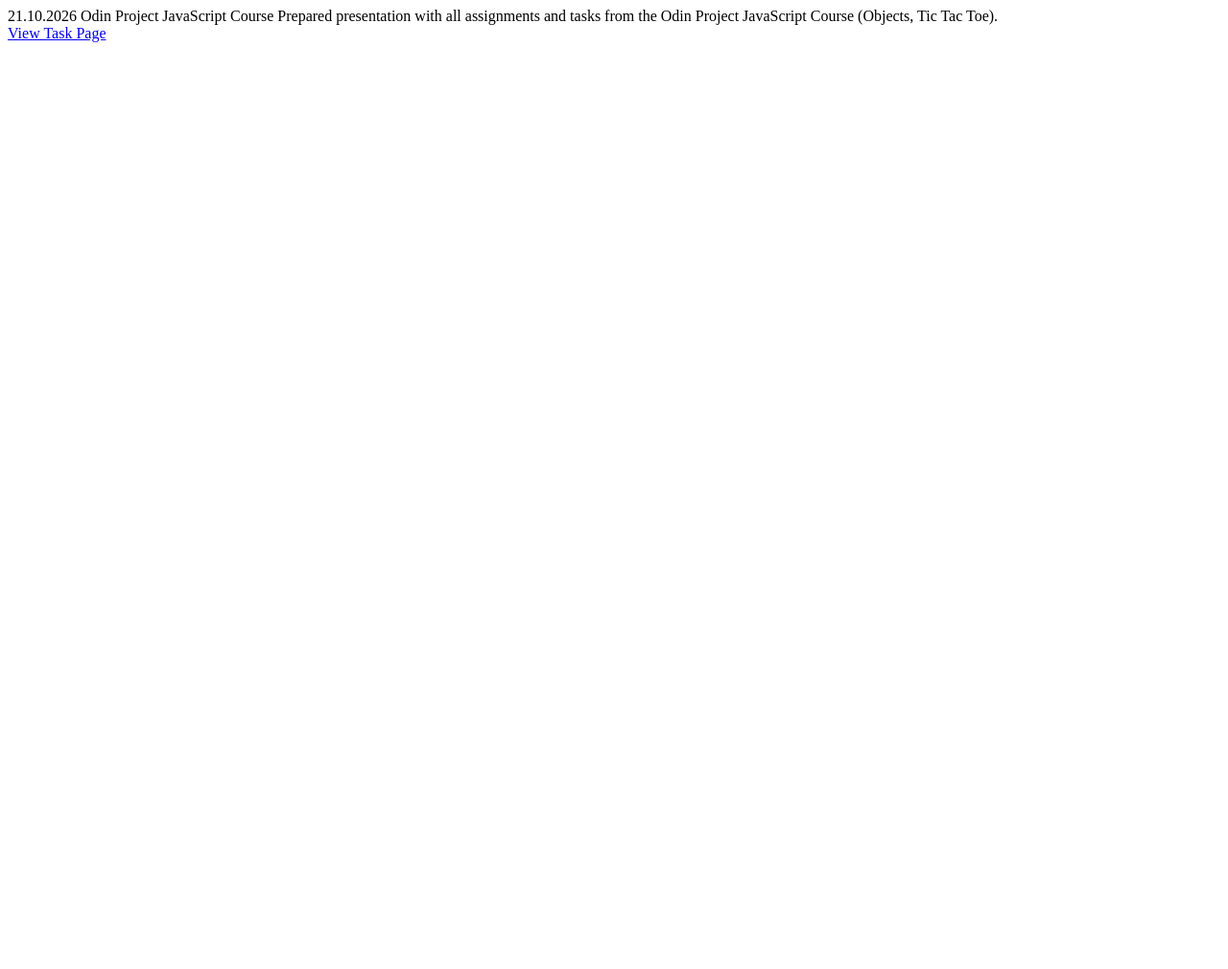
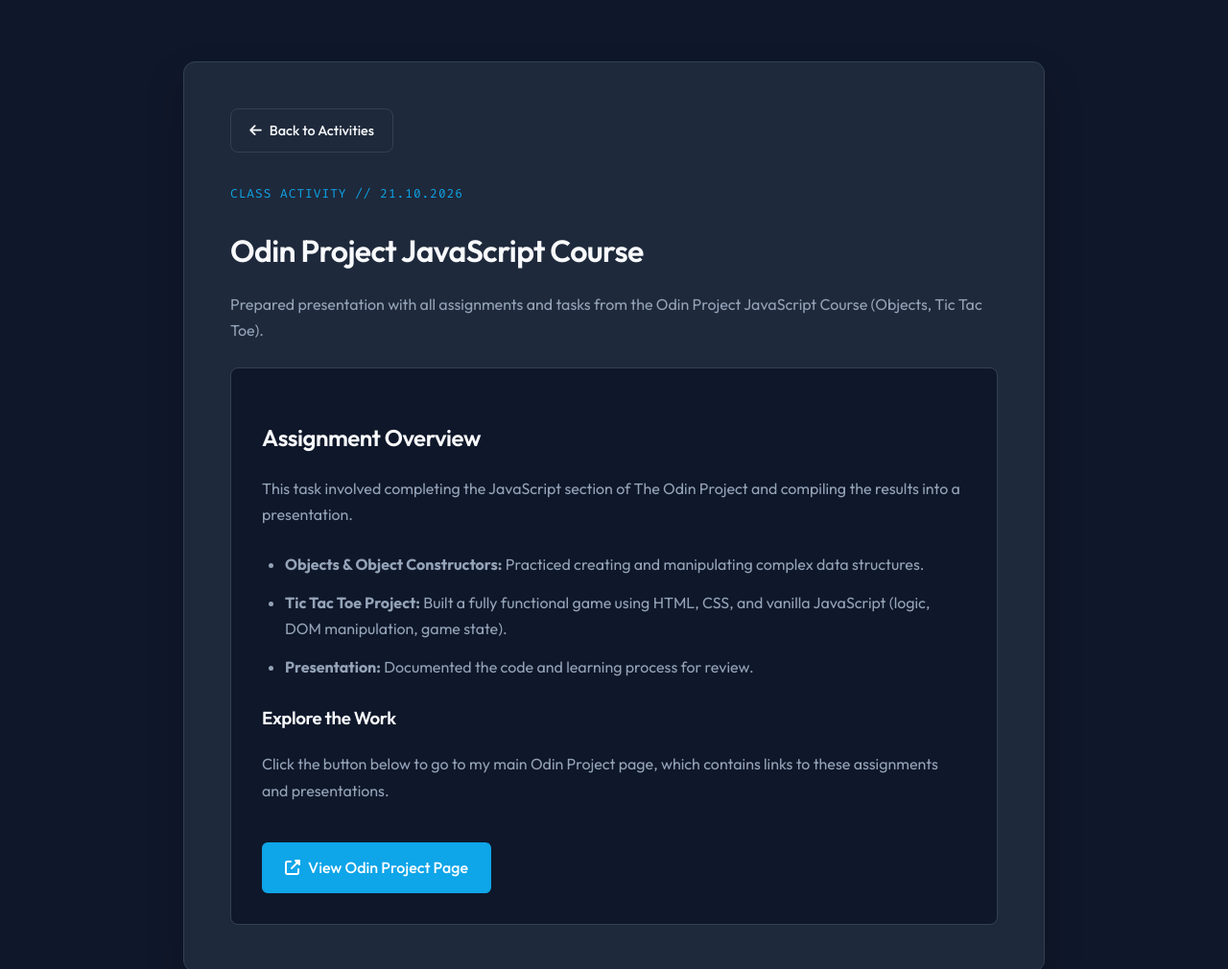
Before and after one commit to Shonbiju8880/myprofile, a plain HTML site: page class-activities/task-21-10.html in a window 1280 px wide. Shown: the top 1010 px of the page at 96% size. Before the commit the page ends 800 px from the top, so only its background shows below. Drawn offline with Linux system fonts and the light colour scheme.

Commit message:
Update task-21-10.html

```diff
--- a/class-activities/task-21-10.html
+++ b/class-activities/task-21-10.html
@@ -1,12 +1,106 @@
-                        <!-- Task 5 -->
-                        <tr>
-                            <td class="date-col">21.10.2026</td>
-                            <td class="task-col">Odin Project JavaScript Course</td>
-                            <td class="desc-col">
-                                Prepared presentation with all assignments and tasks from the Odin Project JavaScript Course (Objects, Tic Tac Toe).
-                                <br>
-                                <a href="class-activities/task-21-10.html" class="btn-inline">
-                                    <i class="fas fa-external-link-alt"></i> View Task Page
-                                </a>
-                            </td>
-                        </tr>
+<!DOCTYPE html>
+<html lang="en">
+<head>
+    <meta charset="UTF-8">
+    <meta name="viewport" content="width=device-width, initial-scale=1.0">
+    <title>Task 21.10 · Shon Biju</title>
+
+    <link rel="preconnect" href="https://fonts.googleapis.com">
+    <link rel="preconnect" href="https://fonts.gstatic.com" crossorigin>
+    <link href="https://fonts.googleapis.com/css2?family=Fira+Code:wght@400;500&family=Outfit:wght@300;400;500;600;700&display=swap" rel="stylesheet">
+    <link rel="stylesheet" href="https://cdnjs.cloudflare.com/ajax/libs/font-awesome/6.4.0/css/all.min.css">
+
+    <style>
+        :root {
+            --bg: #0f172a;
+            --bg-alt: #1e293b;
+            --text: #f8fafc;
+            --text-muted: #94a3b8;
+            --accent: #0ea5e9;
+            --border: #334155;
+            --font-sans: 'Outfit', sans-serif;
+            --font-mono: 'Fira Code', monospace;
+        }
+
+        body {
+            font-family: var(--font-sans);
+            background-color: var(--bg);
+            color: var(--text);
+            line-height: 1.7;
+            padding: 4rem 2rem;
+            margin: 0;
+        }
+
+        .container {
+            max-width: 800px;
+            margin: 0 auto;
+            background: var(--bg-alt);
+            padding: 3rem;
+            border-radius: 12px;
+            border: 1px solid var(--border);
+            box-shadow: 0 20px 40px rgba(0,0,0,0.2);
+        }
+
+        h1, h2, h3 { font-weight: 600; letter-spacing: -0.02em; }
+        .mono-label {
+            font-family: var(--font-mono); font-size: 0.8rem; color: var(--accent);
+            text-transform: uppercase; letter-spacing: 1px; margin-bottom: 0.5rem; display: block;
+        }
+
+        h1 { font-size: 2rem; margin-bottom: 1rem; }
+        p { color: var(--text-muted); margin-bottom: 1.5rem; }
+
+        a.back-btn {
+            display: inline-flex; align-items: center; gap: 0.5rem;
+            color: var(--text); text-decoration: none; font-weight: 500;
+            padding: 0.6rem 1.2rem; border: 1px solid var(--border);
+            border-radius: 8px; transition: all 0.2s; margin-bottom: 2rem; font-size: 0.9rem;
+        }
+        a.back-btn:hover { border-color: var(--accent); color: var(--accent); }
+
+        .content-box {
+            background: var(--bg); padding: 2rem; border-radius: 8px; border: 1px solid var(--border);
+        }
+
+        .task-content ul { padding-left: 1.5rem; color: var(--text-muted); margin-bottom: 1.5rem; }
+        .task-content li { margin-bottom: 0.8rem; }
+
+        .action-link {
+            display: inline-flex; align-items: center; gap: 0.5rem;
+            background: var(--accent); color: #fff; text-decoration: none;
+            padding: 0.8rem 1.5rem; border-radius: 6px; font-weight: 500;
+            margin-top: 1rem; transition: 0.2s;
+        }
+        .action-link:hover { background: #38bdf8; }
+    </style>
+</head>
+<body>
+    <div class="container">
+        <a href="../class-activities.html" class="back-btn"><i class="fas fa-arrow-left"></i> Back to Activities</a>
+
+        <span class="mono-label">Class Activity // 21.10.2026</span>
+        <h1>Odin Project JavaScript Course</h1>
+        <p>Prepared presentation with all assignments and tasks from the Odin Project JavaScript Course (Objects, Tic Tac Toe).</p>
+
+        <div class="content-box task-content">
+
+            <h2>Assignment Overview</h2>
+            <p>This task involved completing the JavaScript section of The Odin Project and compiling the results into a presentation.</p>
+
+            <ul>
+                <li><strong>Objects & Object Constructors:</strong> Practiced creating and manipulating complex data structures.</li>
+                <li><strong>Tic Tac Toe Project:</strong> Built a fully functional game using HTML, CSS, and vanilla JavaScript (logic, DOM manipulation, game state).</li>
+                <li><strong>Presentation:</strong> Documented the code and learning process for review.</li>
+            </ul>
+
+            <h3>Explore the Work</h3>
+            <p>Click the button below to go to my main Odin Project page, which contains links to these assignments and presentations.</p>
+
+            <a href="../odin.html" class="action-link">
+                <i class="fas fa-external-link-alt"></i> View Odin Project Page
+            </a>
+
+        </div>
+    </div>
+</body>
+</html>
```
